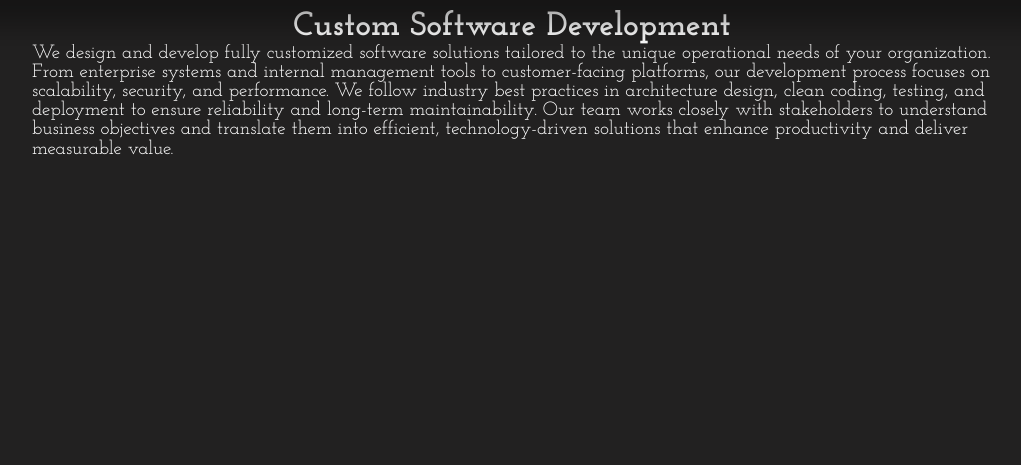
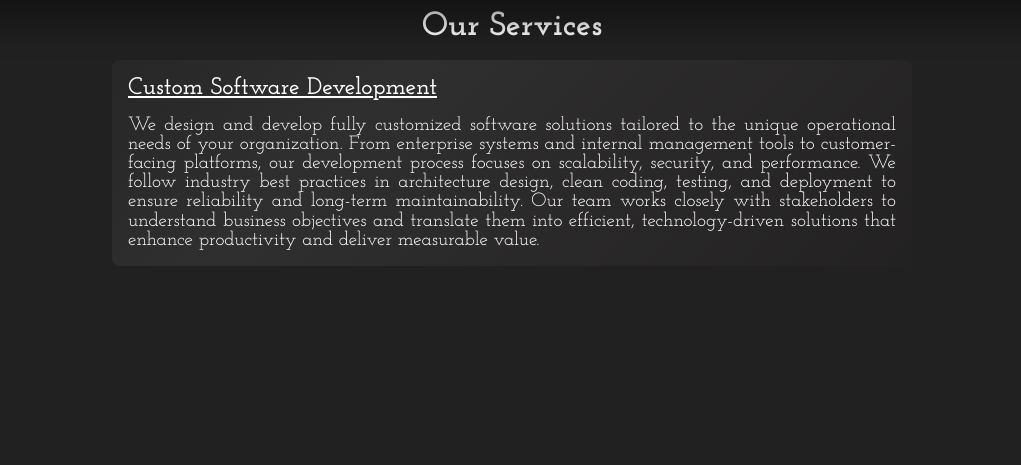
Before and after one commit to I-AGBLE/techmartliberia, a Django app: page /service_page/1/ in a window 1280 px wide. Shown: the part 46-511 px from the top of the page, without its empty margins (128-1149 px from the left). Run offline with Django 5.2, Linux system fonts and the light colour scheme; data comes from the database, SQL or seed files in the repository; both versions use the stored data as it was after the commit.

Commit message:
service model and style updated

```diff
--- a/main/models.py
+++ b/main/models.py
@@ -12,7 +12,7 @@ class Hero_Section(models.Model):
 
 class Service(models.Model):
     service_title = models.CharField(max_length=60)
-    service_description = models.TextField(max_length=1000)
+    service_description = models.TextField(max_length=4000)
 
     def __str__(self):
         return f"{self.service_title} - {self.service_description[:50]} ..."
--- a/main/static/main/css/styles.css
+++ b/main/static/main/css/styles.css
@@ -245,14 +245,15 @@ main {
   height: 15rem;
   border: .2px solid var(--text_color);
   transform-origin: center; /* ensures it scales from center */
+
   background: linear-gradient(
     135deg,
-    #222121,
-    #2c2b2b,
-    #222121
+    #141414,
+    #302f2f,
+    #1e1c1c
   );
   background-size: 200% 200%;
-  animation: smoothShift 6s ease-in-out infinite;
+  animation: smoothShift 20s ease-in-out infinite;
   overflow: hidden;
 }
 
@@ -270,7 +271,6 @@ main {
   box-shadow: var(--box_shadow);
   cursor: pointer;
   transform: scale(.96);
-  z-index: 200;
   border: .2px solid #2c2b2b;
 }
 
@@ -289,6 +289,38 @@ main {
 
 .service_desc p {
   padding: .3rem;
+  font-size: 1rem;
+  text-align: justify;
+}
+
+.service_page {
+  display: grid;
+  gap: 1rem;
+  margin: 1rem 5rem;
+  padding: 1rem;
+  border-radius: var(--border_radius);
+  transition: var(--transition);
+    background: linear-gradient(
+    135deg,
+    #141414,
+    #302f2f,
+    #1e1c1c
+  );
+  background-size: 200% 200%;
+  animation: smoothShift 20s ease-in-out infinite;
+  overflow: hidden;
+}
+
+.service_page:hover {
+  box-shadow: var(--box_shadow);
+}
+
+.service_page h2 {
+  text-decoration: underline;
+}
+
+.service_page_description p {
+  text-align: justify;
 }
 
 
--- a/main/templates/main/service_page.html
+++ b/main/templates/main/service_page.html
@@ -3,12 +3,16 @@
 
 {% block content %}
 
-    <div class="service_page">
 <center>
-            <h1>{{ service.service_title }}</h1>
+    <h1>Our Services</h1>
 </center>
 
-        <div class="service_page_desc">
+<div class="service_page">
+    <div class="service_page_title">
+        <h2>{{ service.service_title }}</h2>
+    </div>
+
+    <div class="service_page_description">
         <p>
             {{ service.service_description }}
         </p>
--- a/main/templates/main/services.html
+++ b/main/templates/main/services.html
@@ -38,7 +38,7 @@
 
                 <div class="service_desc">
                     <p>
-                        {{ service.service_description|truncatechars:300 }}
+                        {{ service.service_description|truncatechars:350 }}
                     </p>
                 </div>
             </a>
```
Also changed, not shown: db.sqlite3, main/migrations/0003_alter_service_service_description.py (added). Lines whose indentation alone changed are shown as unchanged.
